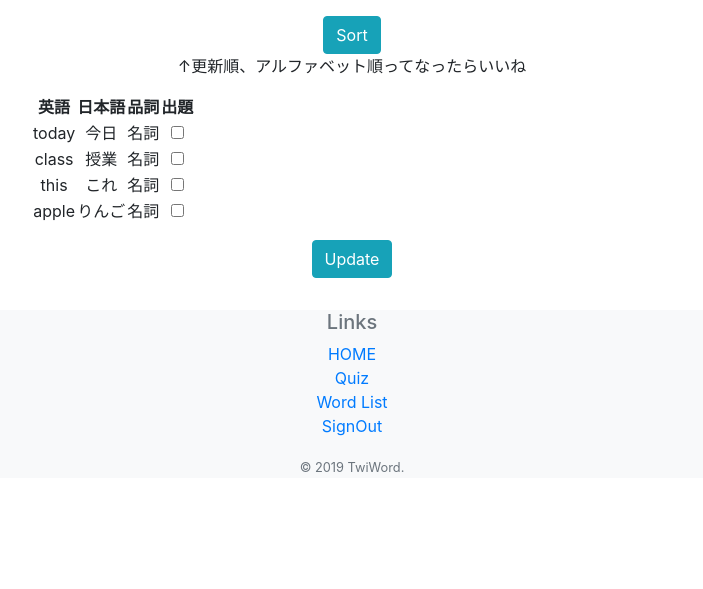
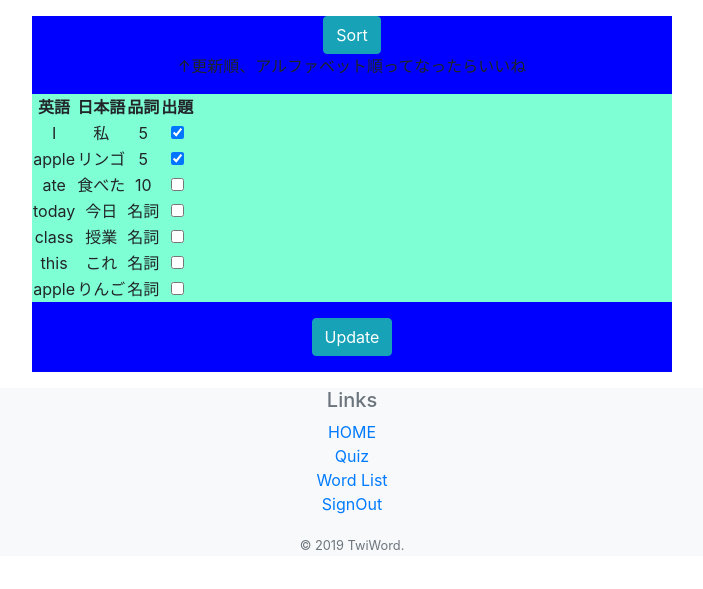
Before and after one commit to SoyaManabe/twiword, a Django app: page /collect_words/1/list in a window 1280 px wide. Shown: the part 91-680 px from the top of the page, without its empty margins (288-991 px from the left). Run offline with Django 3.2, Linux system fonts and the light colour scheme; data comes from the database, SQL or seed files in the repository; both versions use the stored data as it was after the commit; parts of the project's set-up code (start-up, migrations or seed data) failed here and were passed over; some libraries are stand-ins or nearby versions.

Commit message:
#3 Enable to show datas in Words models

```diff
--- a/twiword/collect_words/static/collect_words/css/style.css
+++ b/twiword/collect_words/static/collect_words/css/style.css
@@ -2,6 +2,7 @@
     max-width: 50%;
     margin: 0 auto;
     text-align: center;
+    background-color: blue;
 }
 .container {
     max-width: 50%;
@@ -21,3 +22,8 @@
 footer {
     clear: left;
 }
+
+#wordlist {
+    text-align: center;
+    background-color: aquamarine;
+}
--- a/twiword/collect_words/templates/collect_words/list.html
+++ b/twiword/collect_words/templates/collect_words/list.html
@@ -4,7 +4,7 @@
         <meta charset="utf-8">
         <title>TwiWord</title>
         {% load static %}
-        <link rel="stylesheet" href="{% static "collect_words/css/style.css" %}">
+        <link rel="stylesheet" href="{% static 'collect_words/css/style.css' %}">
         <link rel="stylesheet" href="https://stackpath.bootstrapcdn.com/bootstrap/4.2.1/css/bootstrap.min.css" integrity="sha384-GJzZqFGwb1QTTN6wy59ffF1BuGJpLSa9DkKMp0DgiMDm4iYMj70gZWKYbI706tWS" crossorigin="anonymous">
     </head>
     <body>
@@ -23,7 +23,7 @@
             <div id="main" class="my-3">
                     <input class="btn btn-info" type="button" value="Sort">
                 <p>↑更新順、アルファベット順ってなったらいいね</p>
-                <article>
+                <article id="wordlist">
                         <table>
                                 <tr>
                                     <th>英語</th>
@@ -31,7 +31,23 @@
                                     <th>品詞</th>
                                     <th>出題</th>
                                 </tr>
-                                <tr>
+                                {% if words %}
+                                    {% for word in words %}
+                                        <tr>
+                                        <td>{{ word.trans }}</td>
+                                        <td>{{ word.word }}</td>
+                                        <td>{{ word.category }}</td>
+                                        {% if word.quiz == True %}
+                                            <td><input class="select" type="checkbox" checked></td>
+                                        {% else %}
+                                            <td><input class="select" type="checkbox" ></td>
+                                        {% endif %}
+                                        </tr>
+                                    {% endfor %}
+                                {% else %}
+                                    <p>No words available</p>
+                                {% endif %}
+                                    <tr>
                                     <td>today</td>
                                     <td>今日</td>
                                     <td>名詞</td>
--- a/twiword/collect_words/views.py
+++ b/twiword/collect_words/views.py
@@ -1,6 +1,7 @@
 from django.shortcuts import render
 from django.http import HttpResponse
 from .sepjap import sep
+from .models import Words
 
 #indexは移動するかもしれません
 def index(request):
@@ -25,7 +26,11 @@ def quiz(request):
     return render(request, 'collect_words/quiz.html')
 
 def wordlist(request):
-    return render(request, 'collect_words/list.html')
+    words = Words.objects.all()
+    context = {
+        'words': words,
+    }
+    return render(request, 'collect_words/list.html', context)
 
 def result(request):
     return render(request, 'collect_words/result.html')
```
Also changed, not shown: twiword/db.sqlite3.
